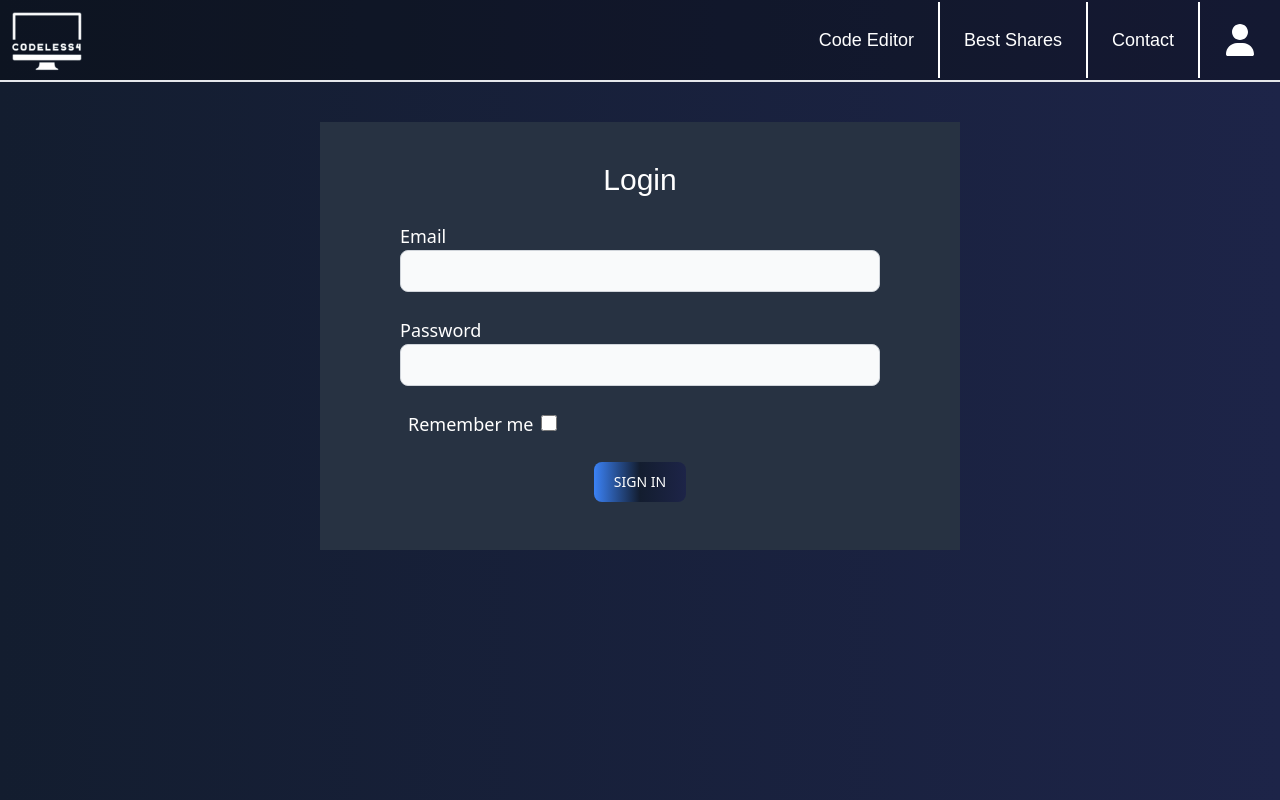
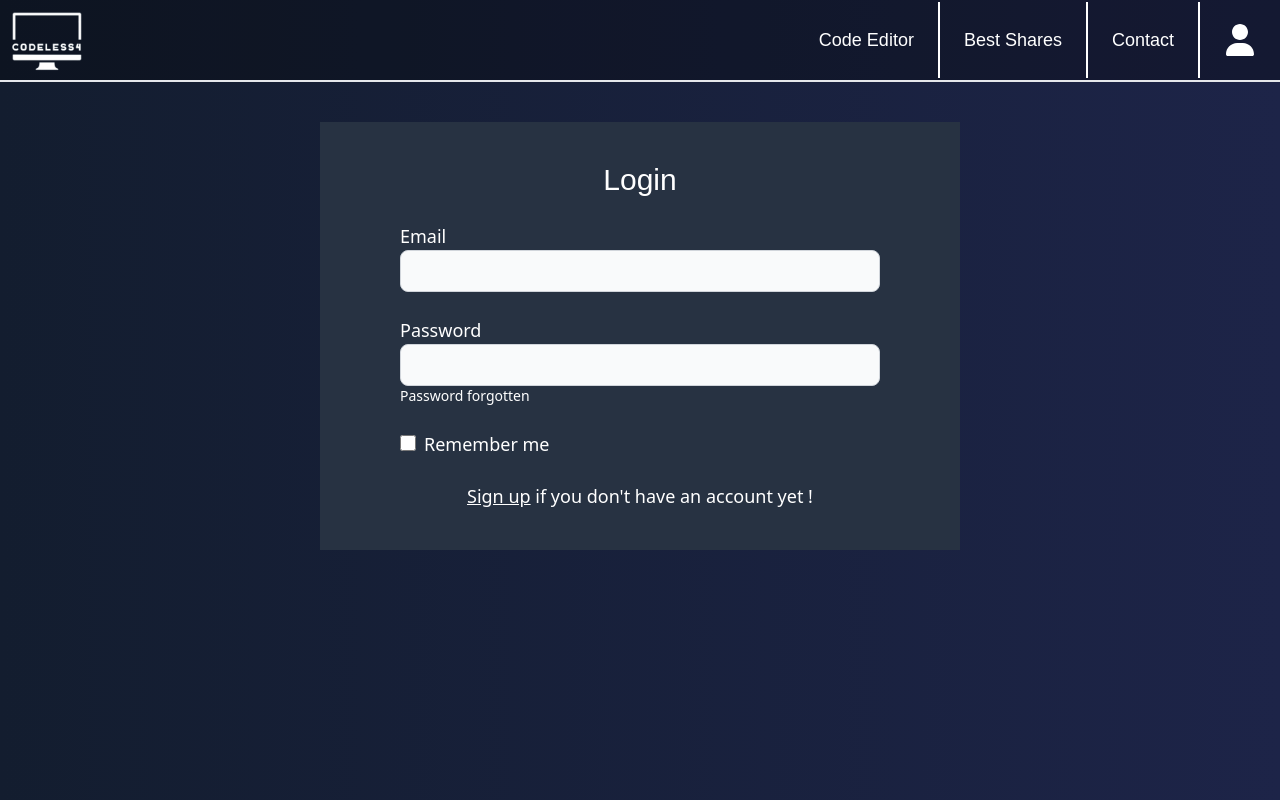
Before and after one commit to WildCodeSchool/2209-wns-rivest-groupe4-front, a React (Vite) app: page /login in a window 1280 px wide. Built offline with nearby package versions, Linux system fonts and the light colour scheme; a web font is replaced by a local one.

Commit message:
waiting PR T39 to have flowbite-react

```diff
--- a/src/container/LoginContainer.tsx
+++ b/src/container/LoginContainer.tsx
@@ -1,5 +1,6 @@
 import { useState } from "react";
-import { useNavigate } from "react-router-dom";
+// import { Button } from "flowbite-react";
+import { Link, NavLink, useNavigate } from "react-router-dom";
 import { gql, useLazyQuery } from "@apollo/client";
 
 const GET_TOKEN = gql`
@@ -13,7 +14,7 @@ function LoginContainer() {
   const [password, setPassword] = useState("");
 
   const navigate = useNavigate();
-  const [loadToken, { loading, error }] = useLazyQuery(GET_TOKEN, {
+  const [loadToken, { error }] = useLazyQuery(GET_TOKEN, {
     onCompleted(data: { getToken: string }) {
       localStorage.setItem("token", data.getToken);
       navigate("/");
@@ -53,7 +54,7 @@ function LoginContainer() {
       <div className="mb-6">
         <label
           htmlFor="password"
-          className="block mb-2 text-lg font-medium  dark:text-white"
+          className="block text-lg font-medium  dark:text-white"
         >
           Password
           <input
@@ -80,24 +81,26 @@ function LoginContainer() {
             Email or password invalid
           </span>
         )}
+        <Link to="/login" className="text-sm block">
+          Password forgotten
+        </Link>
       </div>
       <div className="mb-6">
         <label
           htmlFor="remember"
-          className="ml-2 text-lg font-medium dark:text-gray-300"
+          className="text-lg font-medium dark:text-gray-300"
         >
-          Remember me
           <input
             id="remember"
             type="checkbox"
             value=""
-            className="w-4 h-4 ml-2 bg-gray-50 rounded border border-gray-300 focus:ring-3 focus:ring-blue-300 dark:bg-gray-700 dark:border-gray-600 dark:focus:ring-blue-600 dark:ring-offset-gray-800"
+            className="w-4 h-4 mr-2 bg-gray-50 rounded border border-gray-300 focus:ring-3 focus:ring-blue-300 dark:bg-gray-700 dark:border-gray-600 dark:focus:ring-blue-600 dark:ring-offset-gray-800"
             required
           />
+          Remember me
         </label>
       </div>
-      <button
-        type="submit"
+      {/* <Button
         onClick={() => {
           loadToken({
             variables: {
@@ -106,29 +109,16 @@ function LoginContainer() {
             },
           });
         }}
-        className="text-white bg-gradient-to-r from-blue-500 via-[#131d2f] to-[#1d2448] hover:bg-gradient-to-br focus:ring-4 focus:outline-none focus:ring-blue-300 dark:focus:ring-blue-800 font-medium rounded-lg text-sm px-5 py-2.5 text-center block m-auto mb-2"
+        gradientDuoTone="cyanToBlue"
       >
-        {loading && (
-          <svg
-            aria-hidden="true"
-            role="status"
-            className="inline mr-3 w-4 h-4 text-white animate-spin"
-            viewBox="0 0 100 101"
-            fill="none"
-            xmlns="http://www.w3.org/2000/svg"
-          >
-            <path
-              d="M100 50.5908C100 78.2051 77.6142 100.591 50 100.591C22.3858 100.591 0 78.2051 0 50.5908C0 22.9766 22.3858 0.59082 50 0.59082C77.6142 0.59082 100 22.9766 100 50.5908ZM9.08144 50.5908C9.08144 73.1895 27.4013 91.5094 50 91.5094C72.5987 91.5094 90.9186 73.1895 90.9186 50.5908C90.9186 27.9921 72.5987 9.67226 50 9.67226C27.4013 9.67226 9.08144 27.9921 9.08144 50.5908Z"
-              fill="#E5E7EB"
-            />
-            <path
-              d="M93.9676 39.0409C96.393 38.4038 97.8624 35.9116 97.0079 33.5539C95.2932 28.8227 92.871 24.3692 89.8167 20.348C85.8452 15.1192 80.8826 10.7238 75.2124 7.41289C69.5422 4.10194 63.2754 1.94025 56.7698 1.05124C51.7666 0.367541 46.6976 0.446843 41.7345 1.27873C39.2613 1.69328 37.813 4.19778 38.4501 6.62326C39.0873 9.04874 41.5694 10.4717 44.0505 10.1071C47.8511 9.54855 51.7191 9.52689 55.5402 10.0491C60.8642 10.7766 65.9928 12.5457 70.6331 15.2552C75.2735 17.9648 79.3347 21.5619 82.5849 25.841C84.9175 28.9121 86.7997 32.2913 88.1811 35.8758C89.083 38.2158 91.5421 39.6781 93.9676 39.0409Z"
-              fill="currentColor"
-            />
-          </svg>
-        )}
-        SIGN IN
-      </button>
+        SIGN UP
+      </Button> */}
+      <p className="text-center text-lg mt-5">
+        <NavLink to="/register" className="underline">
+          Sign up
+        </NavLink>{" "}
+        if you don&apos;t have an account yet !
+      </p>
     </div>
   );
 }
```
